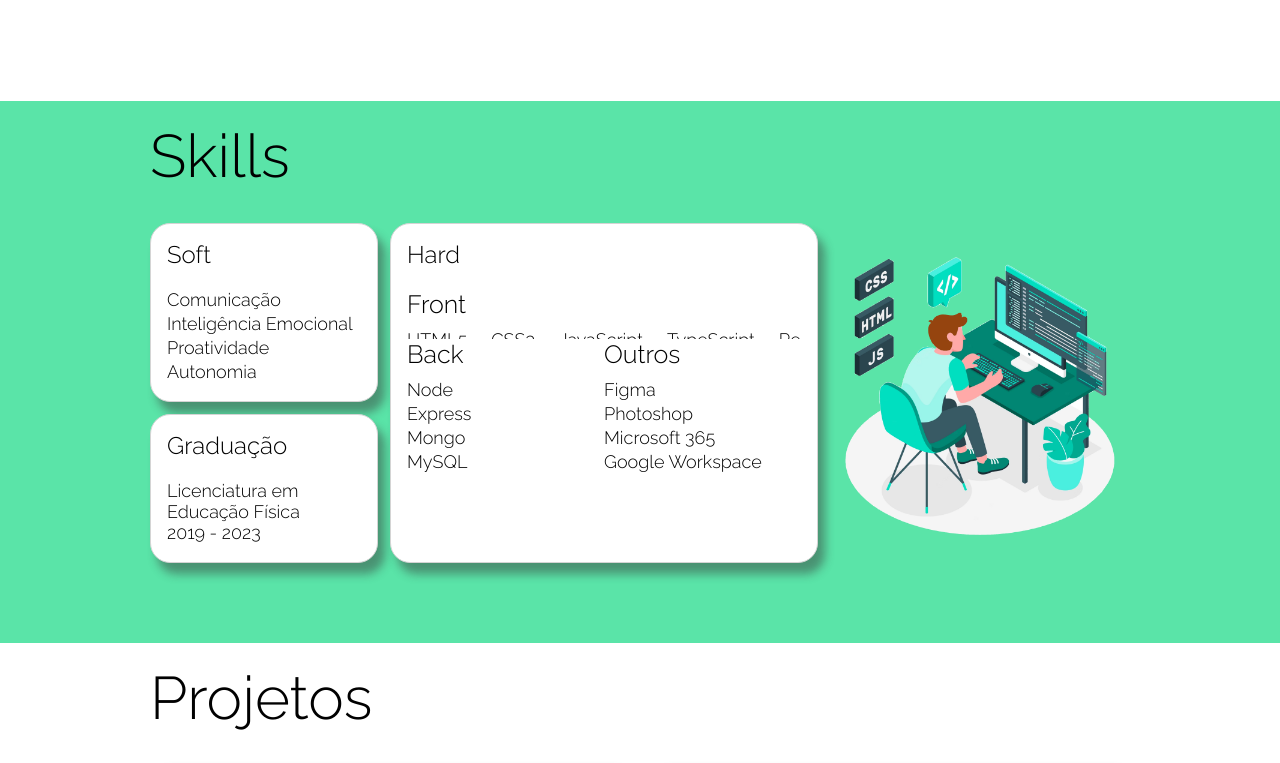
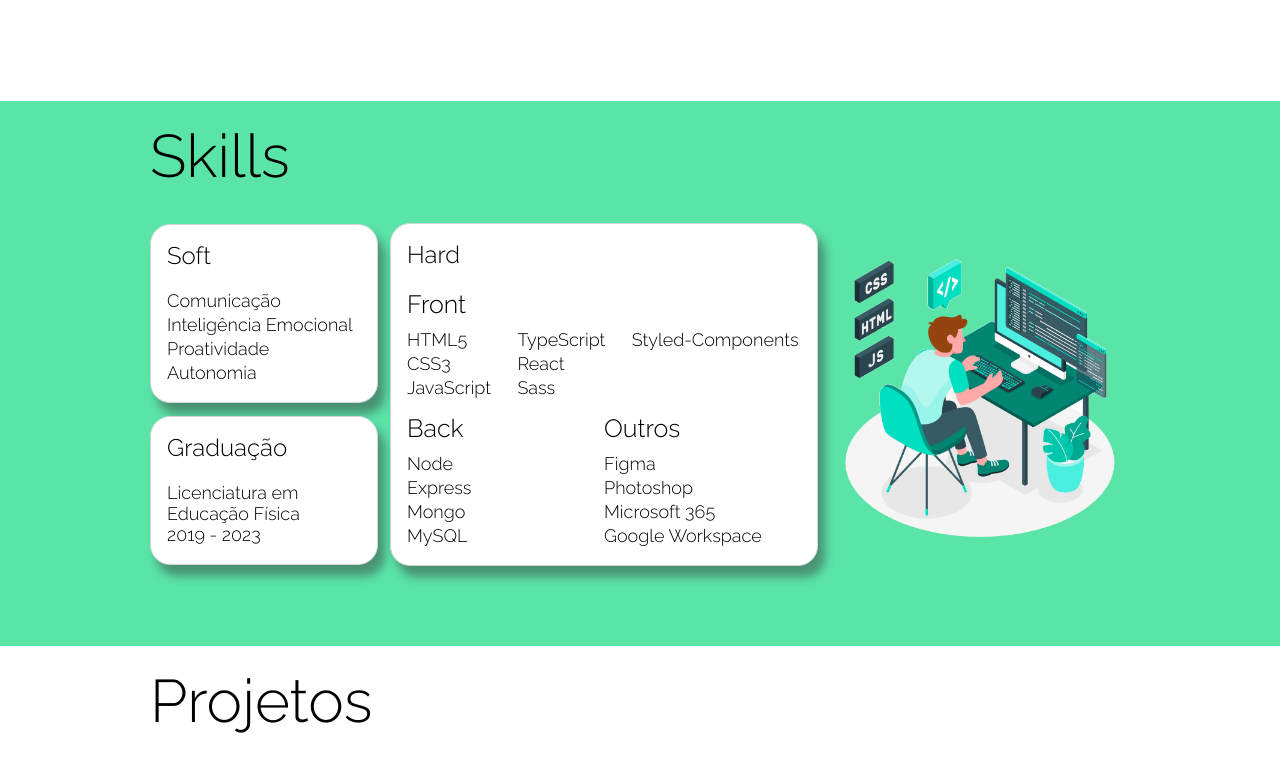
Before and after one commit to hugobatista27/portfolio, a React (Vite) app: page / in a window 1280 px wide. Shown: the part 563-1326 px from the top of the page. Built offline with nearby package versions, Linux system fonts and the light colour scheme.

Commit message:
refac: corrige o erro de exibição em desktop. Estava ocultando algumas skills

```diff
--- a/src/components/content/skills/Skills.tsx
+++ b/src/components/content/skills/Skills.tsx
@@ -1,8 +1,9 @@
 import { ContentWidth } from "../../../styles/global-style";
 import styled from 'styled-components';
-import { useState } from 'react';
 
-import { SoftSkills, Graduation, HardSkills, ClassNameType } from './data';
+import SoftSkillsCard from "./skillsComponents/SoftSkillsCard";
+import GraduationCard from "./skillsComponents/GraduationCard";
+import HardSkillsCard from "./skillsComponents/HardSkillsCard";
 
 import IMG_SKILLS from './images/imagem-skills.png';
 
@@ -100,128 +101,16 @@
     }
 `;
 
-const HardSkillsStyle = styled.div`
-    width: 100%;
-    height: 100%;
-
-
-    & > div {
-        display: grid;
-        grid-template-areas: "front front" "back other";
-        grid-template-columns: 1fr 1fr;
-    }
-
-    .front {
-        grid-area: front;
-        ul {
-            display: flex;
-            flex-direction: column;
-            flex-wrap: wrap;
-            @media (min-width: 650px) {
-                height: 74px;
-                gap: 0 24px;
-                overflow: hidden;
-                box-sizing: content-box;
-                padding-bottom: 10px;
-            }
-        }
-    }
-    .back {
-        grid-area: back;
-    }
-    .other {
-        grid-area: other;
-    }
-
-    button {
-        display: none;
-    }
-
-    @media (max-width: 650px) {
-        & > div {
-            display: flex;
-            flex-direction: column;
-
-            ul {
-                box-sizing: content-box;
-                overflow: hidden;
-                height: 0;
-                margin-bottom: 10px;
-            }
-        }
-        .title {
-            display: flex;
-            align-items: center;
-            justify-content: space-between;
-
-            button {
-                display: block;
-            }
-        }
-    }
-`;
 
 export default function Skills() {
-    const [seeMoreSkills, setSeeMoreSkills] = useState<ClassNameType | null>();
-
-    const showSkills = (skillArea : ClassNameType) => {
-        if (seeMoreSkills === skillArea) {
-            setSeeMoreSkills(null)
-        } else {
-            setSeeMoreSkills(skillArea)
-        }
-    }
-
-    const verifyShowSkill = (className: string) => {
-        if (className === seeMoreSkills) {
-            return true
-        }
-    }
-
     return (
         <SkillsStyle id="skills">
             <ContentWidth>
                 <h1>Skills</h1>
                 <BoxSkills>
-                    <div className="soft">
-                        <h2>Soft</h2>
-                        <ul>
-                            {SoftSkills.map((skill, index) => <li key={skill + index}>{skill}</li>)}
-                        </ul>
-                    </div>
-                    <div className="graduation">
-                        <h2>Graduação</h2>
-                        <ul>
-                            {Graduation.map((obj, index) => <li key={obj.course + index}>
-                                <p>{obj.course}</p>
-                                <p>{obj.startYear} - {obj.conclusionYear}</p>
-                            </li>)}
-                        </ul>
-                    </div>
-                    <HardSkillsStyle className="hard">
-                        <h2>Hard</h2>
-                        <div>
-                            {HardSkills.map((obj, index) => {
-                                return (
-                                    <div key={obj.course + index} className={obj.className}>
-                                        <div className="title">
-                                            <h3>{obj.course}</h3>
-                                            <button
-                                                onClick={() => showSkills(obj.className)}
-                                            >
-                                                &gt;
-                                            </button>
-                                        </div>
-                                        <ul style={{height: verifyShowSkill(obj.className) ? '100%' : '0'}}>
-                                            {obj.skills.map((skill, index) => <li key={skill + index}>
-                                                {skill}
-                                            </li>)}
-                                        </ul>
-                                    </div>
-                                )
-                            })}
-                        </div>
-                    </HardSkillsStyle>
+                    <SoftSkillsCard/>
+                    <GraduationCard/>
+                    <HardSkillsCard/>
                     <img src={IMG_SKILLS} alt="Image Skills" />
                 </BoxSkills>
             </ContentWidth>
--- /dev/null
+++ b/src/components/content/skills/skillsComponents/HardSkillsCard.tsx
@@ -0,0 +1,137 @@
+import { useState } from 'react';
+import styled from 'styled-components';
+import { HardSkills, ClassNameType } from '../data';
+import { IoIosArrowDown } from 'react-icons/io';
+
+const HardSkillsStyle = styled.div`
+    width: 100%;
+    height: 100%;
+
+    & > div {
+        display: grid;
+        grid-template-areas: "front front" "back other";
+        grid-template-columns: 1fr 1fr;
+    }
+
+    .front {
+        grid-area: front;
+        ul {
+            display: flex;
+            flex-direction: column;
+            flex-wrap: wrap;
+            @media (min-width: 650px) {
+                height: 74px;
+                gap: 0 24px;
+                overflow: hidden;
+                box-sizing: content-box;
+                padding-bottom: 10px;
+            }
+        }
+    }
+    .back {
+        grid-area: back;
+    }
+    .other {
+        grid-area: other;
+    }
+
+    button {
+        display: none;
+    }
+
+    @media (max-width: 650px) {
+        & > div {
+            display: flex;
+            flex-direction: column;
+
+            ul {
+                box-sizing: content-box;
+                overflow: hidden;
+                margin-bottom: 10px;
+                height: 0;
+            }
+        }
+        .title {
+            display: flex;
+            align-items: center;
+            justify-content: space-between;
+
+            button {
+                display: block;
+            }
+        }
+
+        .closed {
+            animation-name: close;
+            animation-duration: 1s;
+        }
+        .expanded {
+            animation-name: expand;
+            animation-duration: 1s;
+            animation-iteration-count: infinite;
+        }
+    }
+
+    @keyframes expand {
+        from {
+            height: 0%;
+        }
+        to {
+            height: 100%;
+        }
+    }
+    @keyframes close {
+        from {
+            height: 100%;
+        }
+        to {
+            height: 0%;
+        }
+    }
+`;
+
+
+export default function HardSkillsCard() {
+    const [seeMoreSkills, setSeeMoreSkills] = useState<ClassNameType | null>();
+
+    const showSkills = (skillArea : ClassNameType) => {
+        if (seeMoreSkills === skillArea) {
+            setSeeMoreSkills(null)
+        } else {
+            setSeeMoreSkills(skillArea)
+        }
+    }
+
+    const verifyShowSkill = (className: string) => {
+        if (className === seeMoreSkills) {
+            return true
+        }
+    }
+
+    return (
+        <HardSkillsStyle className="hard">
+            <h2>Hard</h2>
+            <div>
+                {HardSkills.map((obj, index) => {
+                    return (
+                        <div key={obj.course + index} className={obj.className}>
+                            <div className="title">
+                                <h3>{obj.course}</h3>
+                                <button
+                                    onClick={() => showSkills(obj.className)}
+                                >
+                                    <IoIosArrowDown/>
+                                </button>
+                            </div>
+                            <ul className={verifyShowSkill(obj.className) ? 'expanded' : ''}>
+                                {obj.skills.map((skill, index) => <li key={skill + index}>
+                                    {skill}
+                                </li>)}
+                            </ul>
+                        </div>
+                    )
+                })}
+            </div>
+        </HardSkillsStyle>
+    )
+}
```
